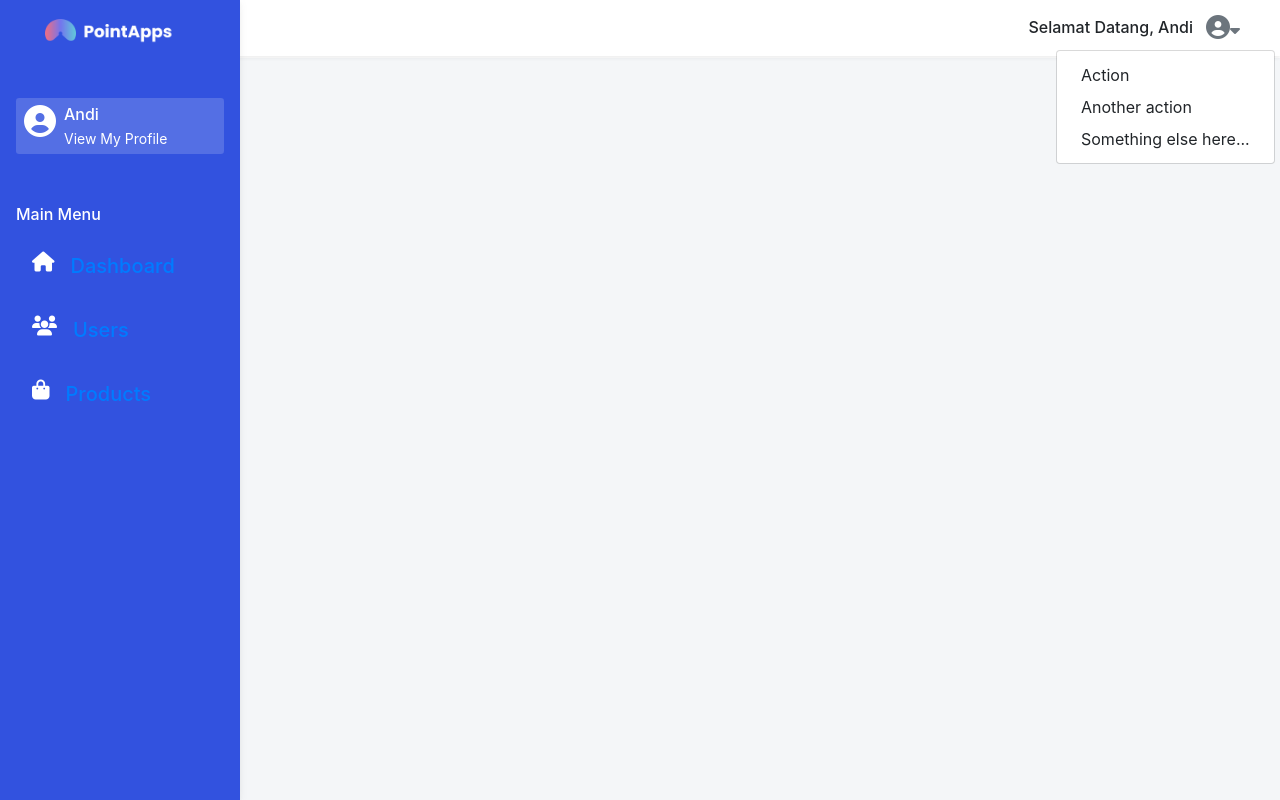
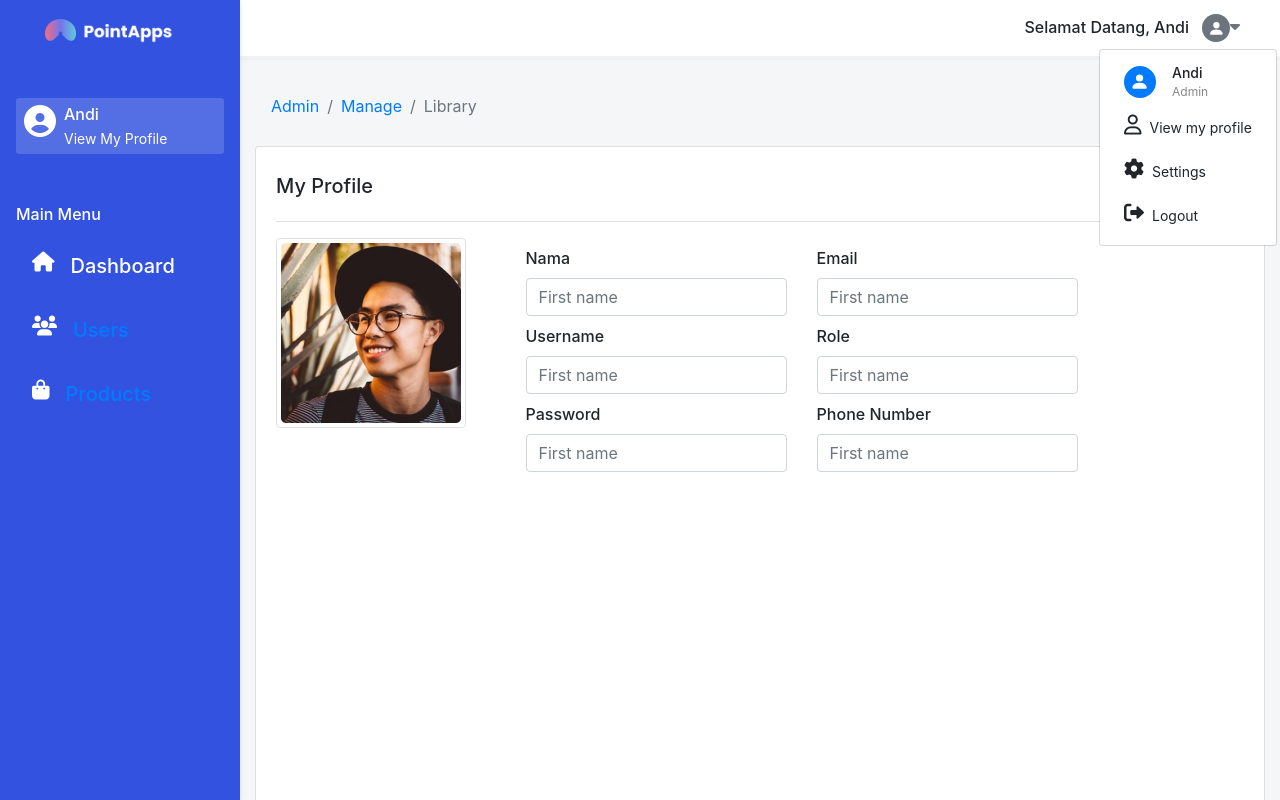
Before and after one commit to kelompok38CapstoneProject/Vue-loyalty-point, a Nuxt app: page /profile in a window 1280 px wide. Both pictures are taken after a click on the button 1223 px from the left and 27 px from the top of the page. Shown: the top 800 px of the page. Built offline with nearby package versions, Linux system fonts and the light colour scheme.

Commit message:
dropdown profile done

```diff
--- a/layouts/default.vue
+++ b/layouts/default.vue
@@ -40,13 +40,13 @@
               <span class="text-base"> Main Menu</span>
 
               <div class="py-2 my-3 rounded-sm sidelink">
-                <div>
+                <div to="/">
                   <div class="d-flex align-items-center">
                     <div class="h5 px-3">
                       <i class="fas fa-home"></i>
                     </div>
                     <div>
-                      <nuxt-link to="/" class="text-md">Dashboard</nuxt-link>
+                      <div class="text-md">Dashboard</div>
                     </div>
                   </div>
                 </div>
@@ -64,7 +64,6 @@
                 </div>
               </div>
               <div class="py-2 my-3 rounded-sm sidelink">
-                <div>
                 <div class="d-flex align-items-center">
                   <div class="h5 px-3">
                     <i class="fas fa-shopping-bag"></i>
@@ -73,7 +72,6 @@
                     <nuxt-link to="products" class="text-md"
                       >Products</nuxt-link
                     >
-                    </div>
                   </div>
                 </div>
               </div>
@@ -132,15 +130,57 @@
               >
                 <template #button-content>
                   <div class="text-secondary">
-                    <span class="h4"><i class="fas fa-user-circle"></i></span>
+                    <b-avatar variant="secondary" size="2em"></b-avatar>
                     <span class="h6"> <i class="fas fa-caret-down"></i></span>
                   </div>
                 </template>
-                <b-dropdown-item href="#">Action</b-dropdown-item>
-                <b-dropdown-item href="#">Another action</b-dropdown-item>
-                <b-dropdown-item href="#"
-                  >Something else here...</b-dropdown-item
+                <b-dropdown-item href="#">
+                  <div class="d-flex align-items-center">
+                    <b-avatar size="2em" variant="primary"></b-avatar>
+                    <div class="mx-3">
+                      <div style="font-size: 14px; font-weight: 500">Andi</div>
+                      <div
+                        style="
+                          font-size: 12px;
+                          font-weight: 400;
+                          color: #88888a;
+                        "
                       >
+                        Admin
+                      </div>
+                    </div>
+                  </div>
+                </b-dropdown-item>
+                <b-dropdown-item to="/profile">
+                  <div class="d-flex align-items-center">
+                    <div class="h5 mt-1">
+                      <i class="far fa-user"></i>
+                    </div>
+                    <div>
+                      <div class="text-sm ml-2">View my profile</div>
+                    </div>
+                  </div>
+                </b-dropdown-item>
+                <b-dropdown-item to="/settings">
+                  <div class="d-flex align-items-center">
+                    <div class="h5 mt-1">
+                      <i class="fas fa-cog"></i>
+                    </div>
+                    <div>
+                      <div class="text-sm ml-2">Settings</div>
+                    </div>
+                  </div>
+                </b-dropdown-item>
+                <b-dropdown-item href="/login">
+                  <div class="d-flex align-items-center">
+                    <div class="h5 mt-1">
+                      <i class="fas fa-sign-out-alt"></i>
+                    </div>
+                    <div>
+                      <div class="text-sm ml-2">Logout</div>
+                    </div>
+                  </div>
+                </b-dropdown-item>
               </b-dropdown>
             </div>
           </ul>
--- /dev/null
+++ b/pages/profile/index.vue
@@ -0,0 +1,131 @@
+<template>
+  <div>
+    <b-breadcrumb
+      style="background-color: #f4f6f8"
+      :items="items"
+    ></b-breadcrumb>
+
+    <b-card style="height: 100vh">
+      <div
+        class="
+          d-flex
+          align-items-center
+          justify-content-between
+          border-bottom
+          pb-3
+        "
+      >
+        <div class="text-md">My Profile</div>
+        <div>
+          <b-button
+            id="show-btn"
+            @click="$bvModal.show('bv-modal-example')"
+            style="background-color: #3252df !important; color: white"
+            >Edit Profile
+          </b-button>
+        </div>
+      </div>
+
+      <section class="mt-3">
+        <div class="row">
+          <div class="col-3">
+            <img
+              src="/assets/img/profilee.png"
+              class="img-thumbnail"
+              alt="admin_profile"
+            />
+          </div>
+
+          <div class="col-7">
+            <div class="row g-3">
+              <div class="col">
+                <div class="my-2">
+                  <label class="form-label text-base">Nama</label>
+                  <input
+                    type="text"
+                    class="form-control"
+                    placeholder="First name"
+                    aria-label="First name"
+                  />
+                </div>
+                <div class="my-2">
+                  <label class="form-label text-base">Username</label>
+                  <input
+                    type="text"
+                    class="form-control"
+                    placeholder="First name"
+                    aria-label="First name"
+                  />
+                </div>
+                <div class="my-2">
+                  <label class="form-label text-base">Password</label>
+                  <input
+                    type="password"
+                    class="form-control"
+                    placeholder="First name"
+                    aria-label="First name"
+                  />
+                </div>
+              </div>
+              <div class="col">
+                <div class="my-2">
+                  <label class="form-label text-base">Email</label>
+                  <input
+                    type="text"
+                    class="form-control"
+                    placeholder="First name"
+                    aria-label="First name"
+                  />
+                </div>
+                <div class="my-2">
+                  <label class="form-label text-base">Role</label>
+                  <input
+                    type="text"
+                    class="form-control"
+                    placeholder="First name"
+                    aria-label="First name"
+                  />
+                </div>
+                <div class="my-2">
+                  <label class="form-label text-base">Phone Number</label>
+                  <input
+                    type="number"
+                    class="form-control"
+                    placeholder="First name"
+                    aria-label="First name"
+                  />
+                </div>
+              </div>
+            </div>
+          </div>
+        </div>
+      </section>
+    </b-card>
+  </div>
+</template>
+
+<script>
+export default {
+  data() {
+    return {
+      items: [
+        {
+          text: 'Admin',
+          href: '#',
+        },
+        {
+          text: 'Manage',
+          href: '#',
+        },
+        {
+          text: 'Library',
+          active: true,
+        },
+      ],
+    }
+  },
+}
+</script>
+
+<style>
+</style>
```
Also changed, not shown: static/assets/img/profilee.png (added). Lines whose indentation alone changed are shown as unchanged.
